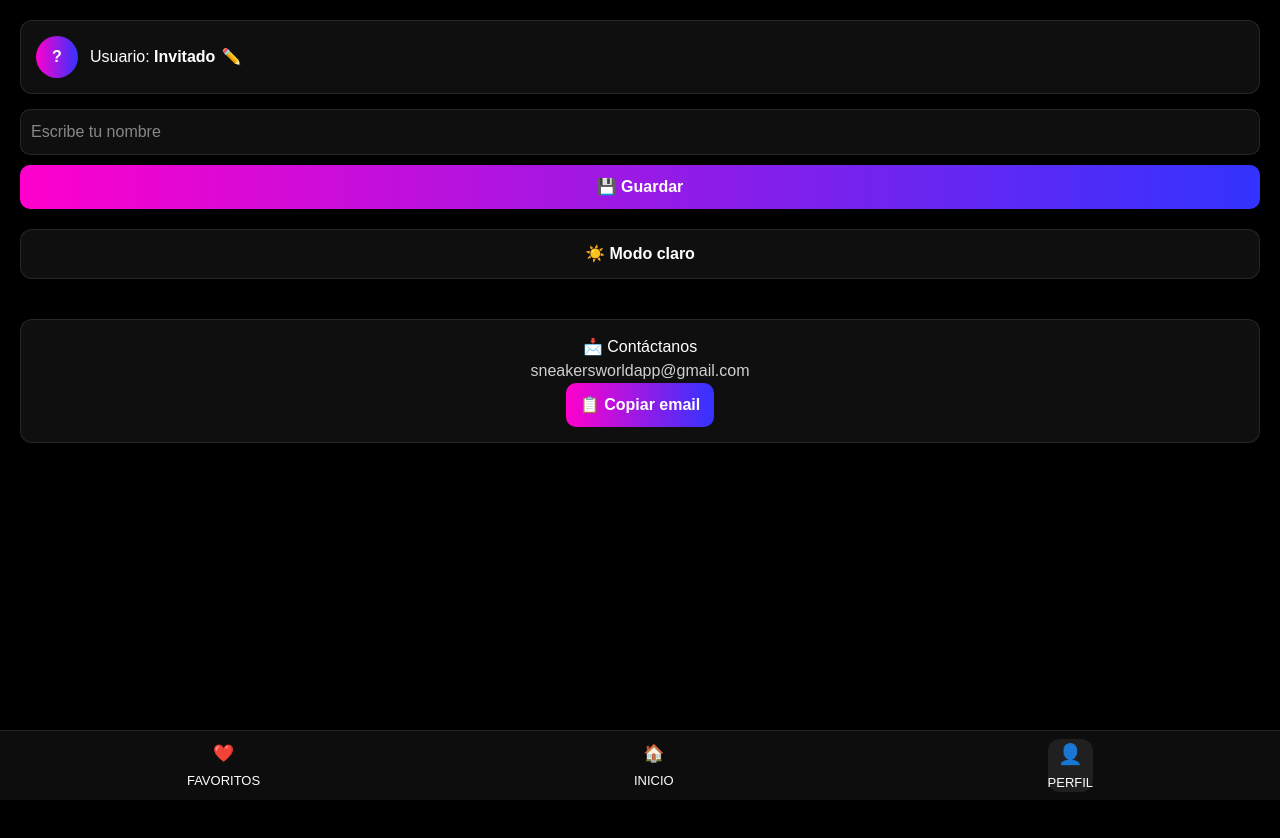
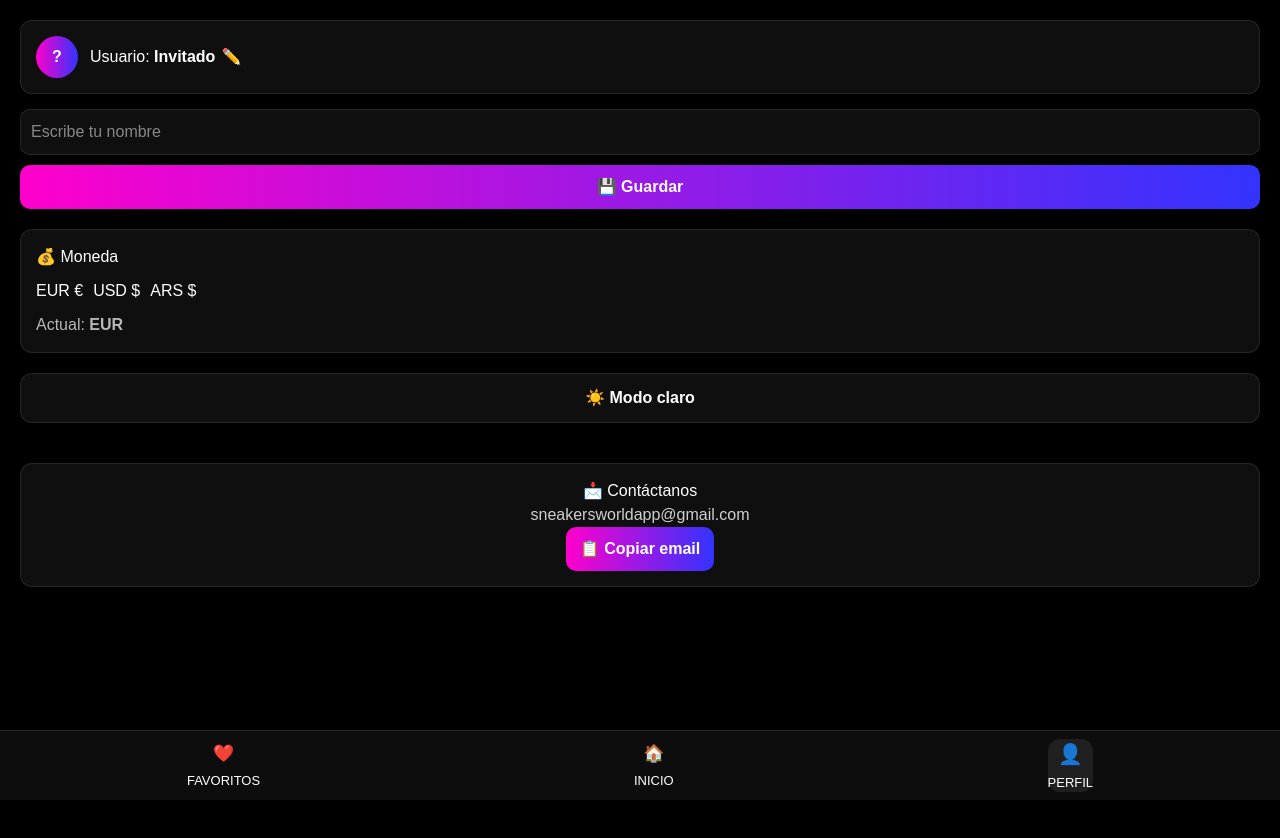
Before and after one commit to Iriney2310/worldapp, a Next.js app: page /perfil in a window 1280 px wide. Shown: the top 838 px of the page. Built offline with nearby package versions, Linux system fonts and the light colour scheme.

Commit message:
sneaker app update

```diff
--- /dev/null
+++ b/app/context/CurrencyContext.tsx
@@ -0,0 +1,60 @@
+'use client'
+
+import { createContext, useContext, useState, useEffect } from 'react'
+
+type Currency = 'EUR' | 'USD' | 'ARS'
+
+type CurrencyContextType = {
+  currency: Currency
+  setCurrency: (c: Currency) => void
+  convert: (price: number) => string
+}
+
+const CurrencyContext = createContext<CurrencyContextType | null>(null)
+
+export function CurrencyProvider({ children }: { children: React.ReactNode }) {
+  const [currency, setCurrency] = useState<Currency>('EUR')
+
+  useEffect(() => {
+    const saved = localStorage.getItem('currency')
+    if (saved) setCurrency(saved as Currency)
+  }, [])
+
+  useEffect(() => {
+    localStorage.setItem('currency', currency)
+  }, [currency])
+
+  const rates = {
+    EUR: 1,
+    USD: 1.09,
+    ARS: 1716,
+  }
+
+  const symbols = {
+  EUR: '€',
+  USD: '$',
+  ARS: 'ARS $',
+}
+
+  const convert = (price: number) => {
+  const converted = price * rates[currency]
+
+  return new Intl.NumberFormat('es-ES', {
+    style: 'currency',
+    currency: currency,
+    maximumFractionDigits: currency === 'ARS' ? 0 : 2,
+  }).format(converted)
+}
+
+  return (
+    <CurrencyContext.Provider value={{ currency, setCurrency, convert }}>
+      {children}
+    </CurrencyContext.Provider>
+  )
+}
+
+export function useCurrency() {
+  const ctx = useContext(CurrencyContext)
+  if (!ctx) throw new Error('useCurrency must be used inside provider')
+  return ctx
+}
--- a/app/layout.tsx
+++ b/app/layout.tsx
@@ -4,6 +4,7 @@ import "./globals.css"
 
 import BottomNav from "./bottomnav"
 import { ThemeProvider } from "./context/ThemeContext"
+import { CurrencyProvider } from "./context/CurrencyContext"
 
 const geistSans = Geist({
   variable: "--font-geist-sans",
@@ -32,17 +33,21 @@ export default function RootLayout({
         className={`${geistSans.variable} ${geistMono.variable}`}
       >
         <ThemeProvider>
+          <CurrencyProvider>
+
             {/* CONTENIDO */}
             <div
               style={{
                 minHeight: "100vh",
-              paddingBottom: 90, // 👈 IMPORTANTE (BottomNav no tapa contenido)
+                paddingBottom: 90,
               }}
             >
               {children}
             </div>
 
             <BottomNav />
+
+          </CurrencyProvider>
         </ThemeProvider>
       </body>
     </html>
--- a/app/page.tsx
+++ b/app/page.tsx
@@ -15,6 +15,7 @@ type Sneaker = {
   rating: string
   usage: string
   stock: string
+  currency: string
   tags?: string[]
   store: "Amazon" | "MercadoLibre"
   badge?: 'NEW' | 'HOT' | 'BESTSELLER'| 'OFFER' | 'LIMITED'
@@ -24,90 +25,96 @@ type Sneaker = {
 const sneakers: Sneaker[] = [
   {
   id: 1,
-    name: 'Air Force 1 \'07',
-    brand: 'Nike',
-    price: '95,95€',
+  name: "Air Force 1 '07",
+  brand: "Nike",
+  price: "95.95",
+  currency: "EUR",
   store: "Amazon",
   image:
-      'https://static.nike.com/a/images/t_web_pw_592_v2/f_auto/e777c881-5b62-4250-92a6-362967f54cca/WMNS+AIR+FORCE+1+%2707.png',
-    link: 'https://www.amazon.es/dp/B08QB1YKTR?tag=iriney06-21',
-    badge: 'BESTSELLER',
+    "https://static.nike.com/a/images/t_web_pw_592_v2/f_auto/e777c881-5b62-4250-92a6-362967f54cca/WMNS+AIR+FORCE+1+%2707.png",
+  link: "https://www.amazon.es/dp/B08QB1YKTR?tag=iriney06-21",
+  badge: "BESTSELLER",
   rating: "4.5 / 5",
   usage: "Daily",
   stock: "Ultimas Unidades"
 },
 {
   id: 2,
-    name: 'Air Max Ltd 3',
-    brand: 'Nike',
-    price: '90,99€',
-    oldPrice: '129,99€',
+  name: "Air Max Ltd 3",
+  brand: "Nike",
+  price: "90.99",
+  oldPrice: "129.99",
+  currency: "EUR",
   store: "Amazon",
   image:
-      'https://www.nespo.gr/wp-content/uploads/2023/03/687977-111-PHSLH000-2000_7.jpg',
-    link: 'https://amzn.to/4nIiepg',
-    badge: 'OFFER',
+    "https://www.nespo.gr/wp-content/uploads/2023/03/687977-111-PHSLH000-2000_7.jpg",
+  link: "https://amzn.to/4nIiepg",
+  badge: "OFFER",
   rating: "4.0 / 5",
-    tags: ['-30%'],
+  tags: ["-30%"],
   usage: "Daily",
   stock: "Pocas Unidades"
 },
 {
   id: 3,
-    name: 'Court Vision Low',
-    brand: 'Nike',
-    price: '53,99€',
+  name: "Court Vision Low",
+  brand: "Nike",
+  price: "53.99",
+  currency: "EUR",
   store: "Amazon",
   image:
-      'https://www.intersport.es/421984/zapatillas-court-vision-lo-iic.nike.fn4019.001.jpg',
-    link: 'https://amzn.to/4die6c0',
-    badge: 'NEW',
+    "https://www.intersport.es/421984/zapatillas-court-vision-lo-iic.nike.fn4019.001.jpg",
+  link: "https://amzn.to/4die6c0",
+  badge: "NEW",
   rating: "4.4 / 5",
   usage: "Daily / Lifestyle",
   stock: "En Stock"
 },
 {
   id: 4,
-    name: 'Grand Court Base 00s',
-    brand: 'Adidas',
-    price: '39,99€',
+  name: "Grand Court Base 00s",
+  brand: "Adidas",
+  price: "39.99",
+  currency: "EUR",
   store: "Amazon",
   image:
-      'https://www.sportvision.ba/files/images/slike_proizvoda/media/IH6/IH6185/images/IH6185.jpg',
-    link: 'https://amzn.to/3Px9aGX',
-    badge: 'HOT',
+    "https://www.sportvision.ba/files/images/slike_proizvoda/media/IH6/IH6185/images/IH6185.jpg",
+  link: "https://amzn.to/3Px9aGX",
+  badge: "HOT",
   rating: "4.4 / 5",
   usage: "Daily / Lifestyle",
   stock: "En Stock"
 },
 {
   id: 5,
-    name: 'Court Vision Low',
-    brand: 'Nike',
-    price: "$127.499 (ARS)",
+  name: "Court Vision Low",
+  brand: "Nike",
+  price: "127499",
+  currency: "ARS",
   store: "MercadoLibre",
   image:
-      'https://cdn.evrysz.net/1000x1000/4/nike-court-vision-low-next-nature-dh3158003.png',
-    link: 'https://meli.la/2sepjTm',
-    badge: 'NEW',
+    "https://cdn.evrysz.net/1000x1000/4/nike-court-vision-low-next-nature-dh3158003.png",
+  link: "https://meli.la/2sepjTm",
+  badge: "NEW",
   rating: "4.8 / 5",
   usage: "Casual / Urbano",
   stock: "En Stock"
 },
 {
   id: 6,
-    name: 'VL Court 3.0',
-    brand: 'Adidas',
-    price: '41,99€',
+  name: "VL Court 3.0",
+  brand: "Adidas",
+  price: "41.99",
+  currency: "EUR",
   store: "Amazon",
   image:
-      'https://http2.mlstatic.com/D_NQ_NP_784415-MLA79213189690_092024-O.webp',
-    link: 'https://amzn.to/4nHqSUY',
-    badge: 'HOT',
+    "https://http2.mlstatic.com/D_NQ_NP_784415-MLA79213189690_092024-O.webp",
+  link: "https://amzn.to/4nHqSUY",
+  badge: "HOT",
   rating: "4.5 / 5",
   usage: "Football / Lifestyle",
   stock: "En Stock"
-  },
+}
 ]
 
 export default function Home() {
@@ -122,6 +129,23 @@ const [openStores, setOpenStores] = useState(false)
   const [favorites, setFavorites] = useState<Sneaker[]>([])
   const [closing, setClosing] = useState(false)
   const [mounted, setMounted] = useState(false)
+
+const [currency, setCurrency] = useState<'EUR' | 'ARS'>('EUR')
+
+const formatPrice = (price: string) => {
+  const num = parseFloat(price.replace(/[^0-9.]/g, ''))
+
+  if (currency === 'EUR') {
+    return `€${num.toFixed(2)}`
+  }
+
+  if (currency === 'ARS') {
+    return `$${(num * 900).toFixed(0)} ARS` // ejemplo conversión
+  }
+
+  return price
+}
+
 const searchParams = typeof window !== 'undefined'
   ? useSearchParams()
   : null
@@ -435,13 +459,13 @@ useEffect(() => {
   <p
   style={{
     textDecoration: 'line-through',
-    color: '#fff',   // 👈 blanco
+    color: '#fff',
     fontSize: 15,
     fontWeight: 400,
     opacity: 1,
   }}
 >
-  {s.oldPrice}
+  {s.oldPrice ? formatPrice(s.oldPrice) : null}
 </p>
 
 </div>
--- a/app/perfil/page.tsx
+++ b/app/perfil/page.tsx
@@ -1,10 +1,12 @@
 'use client'
 
 import { useEffect, useState } from "react"
+import { useCurrency } from "../context/CurrencyContext"
 import { useTheme } from "../context/ThemeContext"
 
 export default function Perfil() {
   const { dark, toggleTheme } = useTheme()
+  const { currency, setCurrency } = useCurrency()
 
   const [name, setName] = useState("")
   const [editing, setEditing] = useState(false)
@@ -32,15 +34,13 @@ export default function Perfil() {
   const avatarLetter = name?.trim()?.charAt(0).toUpperCase() || "?"
 
   return (
-    <div
-      style={{
-        color: "var(--text)",
-        background: "var(--bg)",
-        minHeight: "100vh",
-        padding: 20,
-        fontFamily: "sans-serif",
-      }}
-    >
+    <div style={{
+      color: "var(--text)",
+      background: "var(--bg)",
+      minHeight: "100vh",
+      padding: 20,
+      fontFamily: "sans-serif",
+    }}>
 
       {/* USUARIO */}
       <div style={{
@@ -116,6 +116,35 @@ export default function Perfil() {
         </div>
       )}
 
+      {/* 💰 SELECTOR DE MONEDA */}
+      <div style={{
+        marginTop: 20,
+        padding: 15,
+        borderRadius: 12,
+        background: "var(--card)",
+        border: "1px solid var(--border)"
+      }}>
+        <h3>💰 Moneda</h3>
+
+        <div style={{ display: "flex", gap: 10, marginTop: 10 }}>
+          <button onClick={() => setCurrency("EUR")}>
+            EUR €
+          </button>
+
+          <button onClick={() => setCurrency("USD")}>
+            USD $
+          </button>
+
+          <button onClick={() => setCurrency("ARS")}>
+            ARS $
+          </button>
+        </div>
+
+        <p style={{ marginTop: 10, opacity: 0.7 }}>
+          Actual: <b>{currency}</b>
+        </p>
+      </div>
+
       {/* BOTÓN TEMA */}
       <button
         onClick={toggleTheme}
```
Lines whose indentation alone changed are shown as unchanged.
